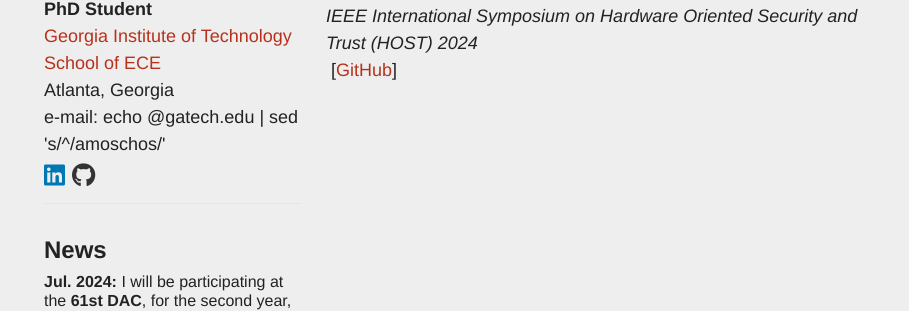
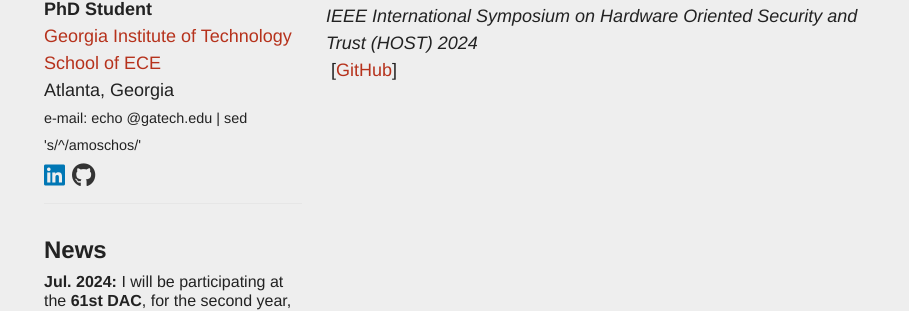
Before and after one commit to 0ena/0ena.github.io, a Jekyll site: the page built from index.md, in a window 1280 px wide. Shown: the part 430-741 px from the top of the page, without its empty margins (185-1094 px from the left). Built offline with Jekyll 4.4.1, drawn with Linux system fonts in a browser that asks for light colours; nearby versions of some CDN libraries.

Commit message:
Update page.html

```diff
--- a/_layouts/page.html
+++ b/_layouts/page.html
@@ -12,7 +12,7 @@ layout: default
                 <a href="https://www.gatech.edu/" target="_blank">Georgia Institute of Technology</a> <br>
                 <a href="https://ece.gatech.edu/" target="_blank">School of ECE</a> <br>
                 Atlanta, Georgia <br>
-                e-mail: echo @gatech.edu | sed 's/^/amoschos/'<br>
+                <span style="font-size: 0.8em;">e-mail: echo @gatech.edu | sed 's/^/amoschos/'</span><br>
                 <!-- Linkedin Icon -->
                 <a href="https://www.linkedin.com/in/anmos" class="social-icon si-linkedin">
                 <i class="fab fa-linkedin"></i> </a>
```
